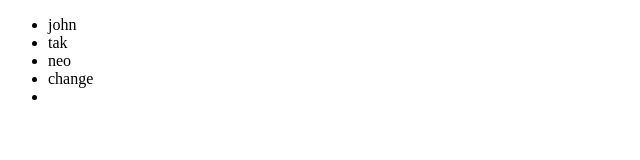
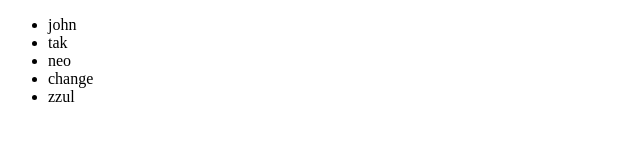
Before and after one commit to dahoony/my-git-tutorial, a plain HTML site: page about.html in a window 1280 px wide. Shown: the full height of the page, 0-640 px from the left. Drawn offline with Linux system fonts and the light colour scheme.

Commit message:
Solve error

```diff
--- a/about.html
+++ b/about.html
@@ -12,7 +12,7 @@
         <li>tak</li>
         <li>neo</li>
         <li>change</li>
-        <li></li>
+        <li>zzul</li>
     </ul>
 </body>
 </html>
```
